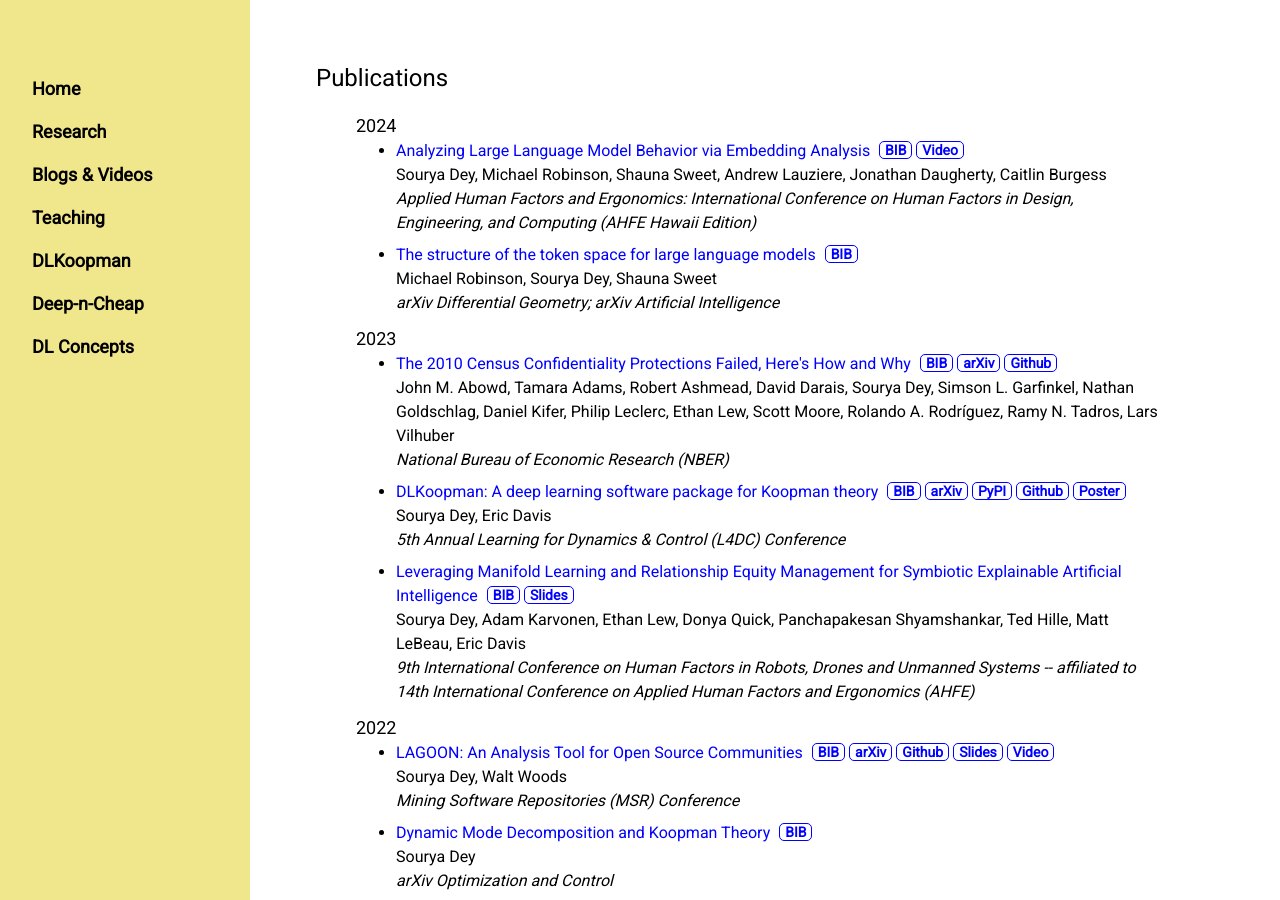
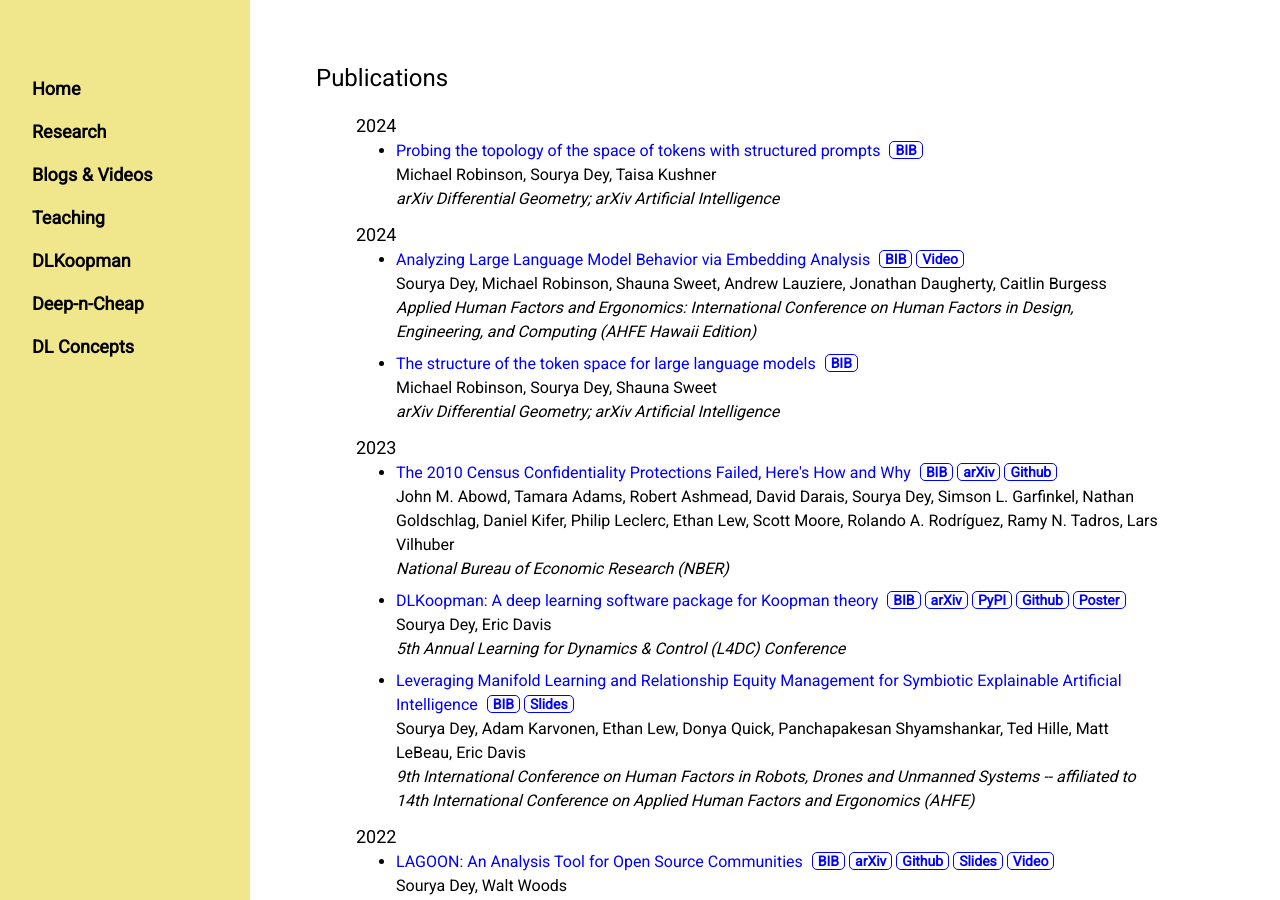
Before and after one commit to souryadey/souryadey.github.io, a Jekyll site: the page built from research/index.html, in a window 1280 px wide and 900 px high. Built offline with Jekyll 4.4.1, drawn with Linux system fonts in a browser that asks for light colours.

Commit message:
add details of LLM topology prompts paper

```diff
--- a/index.html
+++ b/index.html
@@ -71,8 +71,8 @@ fieldset {
 		<form style="margin-top:1em;">
 			<fieldset>
 				<legend style="font-size:large; letter-spacing:0.05em; background-color:khaki;"><b>Recent News</b></legend>
-                <i>Dec '24:</i> We presented our paper <i>Analyzing Large Language Model Behavior via Embedding Analysis</i> at AHFE 2024, Hawaii Edition. Check it out <a class="inlink" href="https://openaccess.cms-conferences.org/publications/book/978-1-964867-35-9/article/978-1-964867-35-9_162" target="_blank">here</a>.<br>
-                <i>Oct '24:</i> Our paper <i>The structure of the token space for large language models</i> is up on arXiv. Check it out <a class="inlink" href="https://arxiv.org/abs/2410.08993" target="_blank">here</a>.
+                <i>Mar '25:</i> Our paper <i>Probing the topology of the space of tokens with structured prompts</i> is up on arXiv. Check it out <a class="inlink" href="https://arxiv.org/abs/2503.15421" target="_blank">here</a>.<br>
+                <i>Dec '24:</i> We presented our paper <i>Analyzing Large Language Model Behavior via Embedding Analysis</i> at AHFE 2024, Hawaii Edition. Check it out <a class="inlink" href="https://openaccess.cms-conferences.org/publications/book/978-1-964867-35-9/article/978-1-964867-35-9_162" target="_blank">here</a>.
 			</fieldset>
 		</form>
         <br><br>
--- a/research/index.html
+++ b/research/index.html
@@ -18,6 +18,16 @@ h5 {
 	<ul style="list-style-type:none;">
 
     	<li><h5>2024</h5></li>
+    	<ul style="list-style-type:disc;">
+			<li>
+				<a class="inlink" href="https://arxiv.org/abs/2503.15421" target="_blank">Probing the topology of the space of tokens with structured prompts</a>
+				<a class="pub" href="/research/bibs/LLMtopologyprompts2025.bib">BIB</a><br>
+    			Michael Robinson, Sourya Dey, Taisa Kushner<br>
+    			<i>arXiv Differential Geometry; arXiv Artificial Intelligence</i>
+    		</li>
+    	</ul>
+
+		<li><h5>2024</h5></li>
     	<ul style="list-style-type:disc;">
 			<li>
     			<a class="inlink" href="https://openaccess.cms-conferences.org/publications/book/978-1-964867-35-9/article/978-1-964867-35-9_162" target="_blank">Analyzing Large Language Model Behavior via Embedding Analysis</a>
```
Also changed, not shown: research/bibs/LLMtopologyprompts2025.bib (added, +7 -0 lines).
